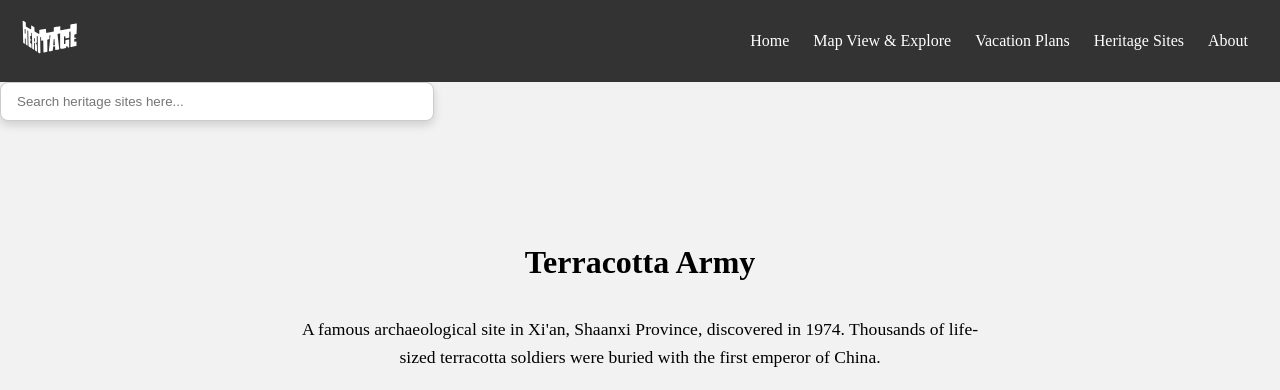
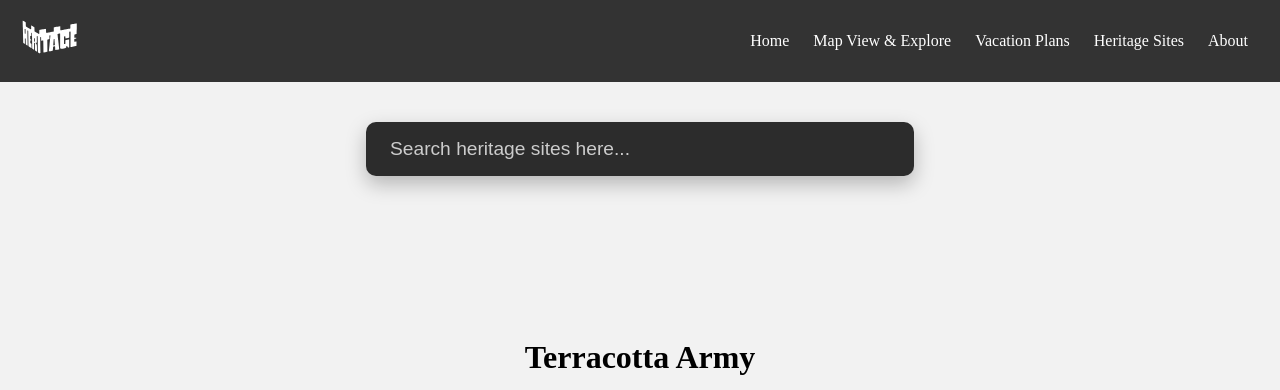
Before and after one commit to JerrySuenJY/-heritmapsite, a plain HTML site: page heritage.html in a window 1280 px wide. Shown: the top 390 px of the page. Drawn offline with Linux system fonts and the light colour scheme.

Commit message:
Update heritage.html

```diff
--- a/heritage.html
+++ b/heritage.html
@@ -49,19 +49,33 @@
       color: #ccc;
     }
 
+    .search-container {
+      display: flex;
+      justify-content: center;
+      align-items: center;
+      margin: 2.5rem 0;
+    }
+
     .search-bar {
-      box-shadow: 0 4px 10px rgba(0, 0, 0, 0.15);
-      border-radius: 8px;
-      padding: 0.7rem 1rem;
-      border: 1px solid #ccc;
-      transition: box-shadow 0.3s ease;
+      background-color: #2c2c2c;
+      color: white;
+      font-size: 1.2rem;
+      padding: 1rem 1.5rem;
+      border-radius: 10px;
+      border: none;
       width: 100%;
-      max-width: 400px;
+      max-width: 500px;
+      box-shadow: 0 8px 20px rgba(0, 0, 0, 0.25);
+      transition: all 0.3s ease;
+    }
+
+    .search-bar::placeholder {
+      color: #ccc;
     }
 
     .search-bar:focus {
-      box-shadow: 0 6px 15px rgba(0, 0, 0, 0.25);
       outline: none;
+      box-shadow: 0 10px 25px rgba(0, 0, 0, 0.35);
     }
 
     #searchInput {
@@ -139,7 +153,6 @@
     <input type="text" placeholder="Search heritage sites here..." class="search-bar" />
   </div>
 
-
   <section class="section">
     <h2>Terracotta Army</h2>
     <p>A famous archaeological site in Xi'an, Shaanxi Province, discovered in 1974. Thousands of life-sized terracotta soldiers were buried with the first emperor of China.</p>
```
